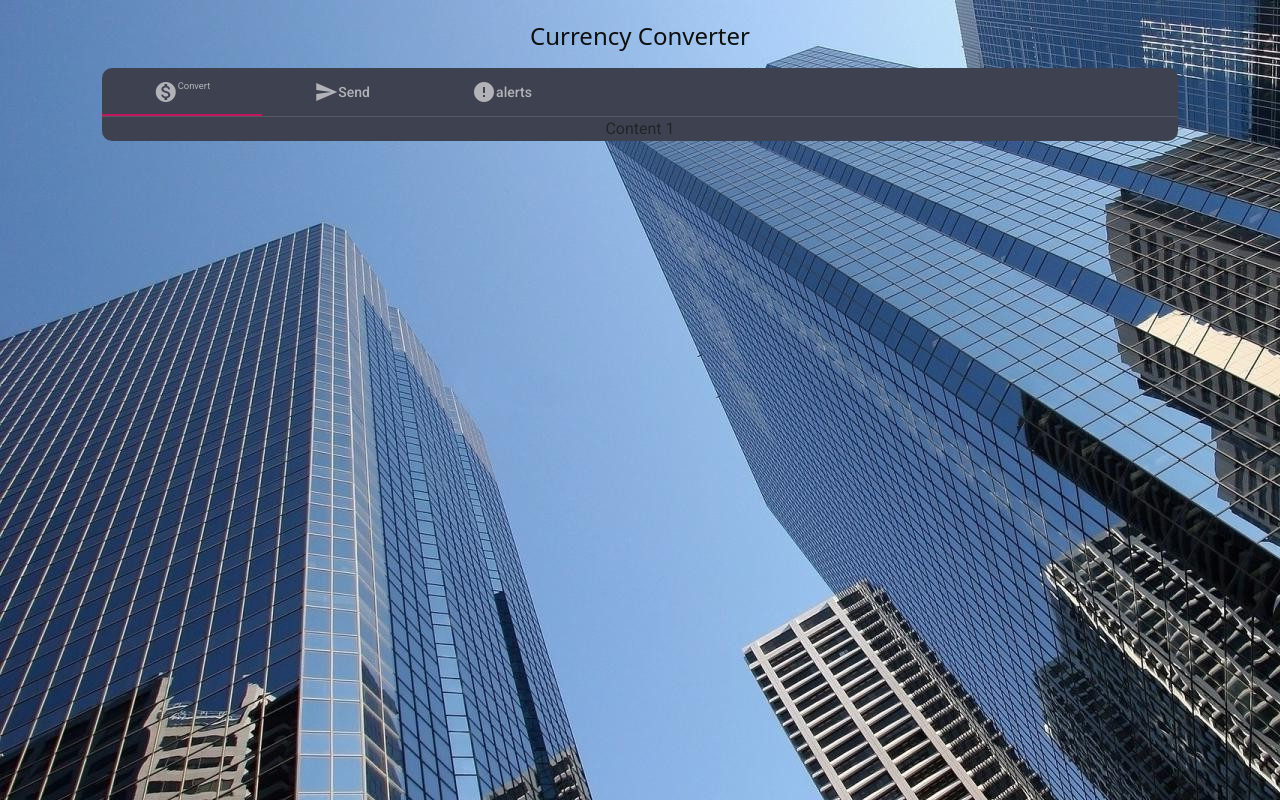
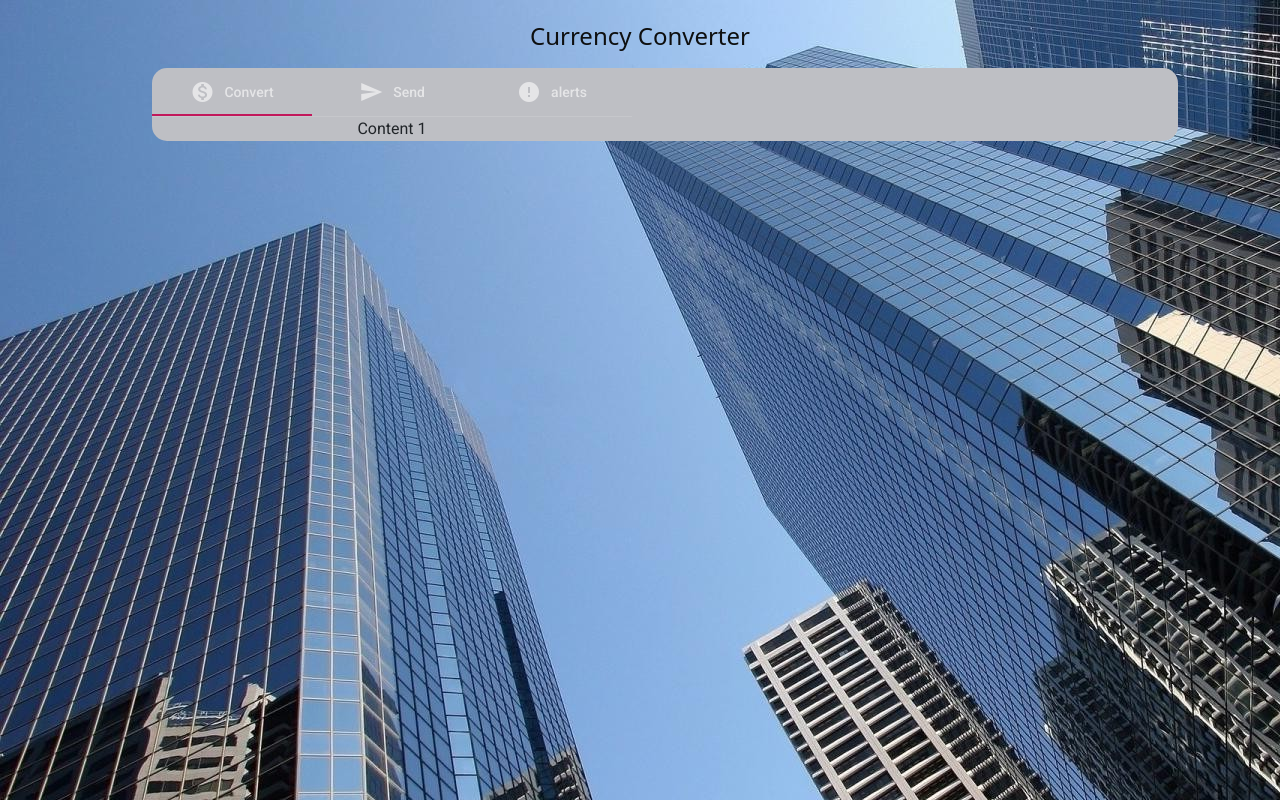
Before and after one commit to Devisbrian/CurrencyConverter, an Angular app: page / in a window 1280 px wide. Built offline with nearby package versions, Linux system fonts and the light colour scheme.

Commit message:
home component changes

```diff
--- a/src/app/layout/home/home.component.html
+++ b/src/app/layout/home/home.component.html
@@ -10,11 +10,11 @@
         <div class="converter">
             <h1>Currency Converter</h1>
             <div class="tabs">
-                <mat-tab-group>
+                <mat-tab-group mat-stretch-tabs="false" mat-align-tabs="start">>
                     <mat-tab>
                       <ng-template mat-tab-label>
                         <mat-icon class="example-tab-icon">monetization_on</mat-icon>
-                        <h6>Convert</h6>
+                        Convert
                       </ng-template>
                       Content 1
                     </mat-tab>
--- a/src/app/layout/home/home.component.scss
+++ b/src/app/layout/home/home.component.scss
@@ -8,57 +8,30 @@ body {
 
 }
 .converter {
-    // max-width: 400px;
-    // margin-top: 6px;
+
     margin: 0 auto;
     padding: 20px;
-    // border-radius: 5px;
-    // box-shadow: 0 0 10px rgba(0, 0, 0, 0.1);
 }
+
 h1 {
     color: #0e0f0f;
     font-size: 24px;
     font-family: system-ui, -apple-system, BlinkMacSystemFont, 'Segoe UI', Roboto, Oxygen, Ubuntu, Cantarell, 'Open Sans', 'Helvetica Neue', sans-serif;
 }
-label {
-    display: block;
-    font-weight: bold;
-    margin: 10px 0;
+
+.tabs{
+    min-width: 30px !important;
+    background-color: rgb(190, 191, 196);
+    border-radius: 15px;
+    display: flex !important;
+   flex-direction: row !important;
+   justify-content: space-between !important;
+   margin-left: 50px;
 }
-input[type="number"] {
-    width: 100%;
-    padding: 10px;
-    margin: 5px 0;
-    border: 1px solid #ccc;
-    border-radius: 3px;
+mat-icon{
+
+    margin-right: 10px;
 }
-select {
-    width: 100%;
-    padding: 10px;
-    margin: 5px 0;
-    border: 1px solid #ccc;
-    border-radius: 3px;
-}
-button {
-    background-color: #007BFF;
-    color: #fff;
-    border: none;
-    padding: 10px 20px;
-    border-radius: 3px;
-    cursor: pointer;
-}
-#result {
-    font-weight: bold;
-    font-size: 18px;
-    margin: 20px 0;
-}
-.tabs{
-    background-color: rgb(62, 66, 80);
-    border-radius: 10px;
-}
-mat-tab{
-    max-width: 50px;
-}
-p{
-    color: #ccc;
-}
+.mat-tab-label {
+    flex: 1 !important;
+  }
```
